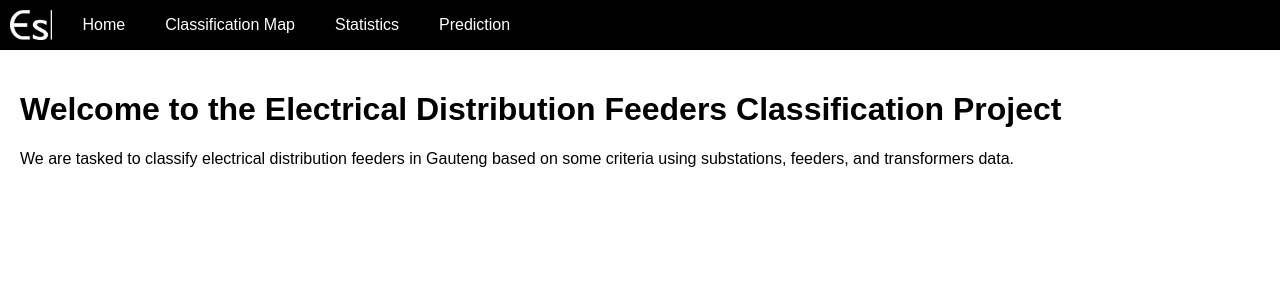
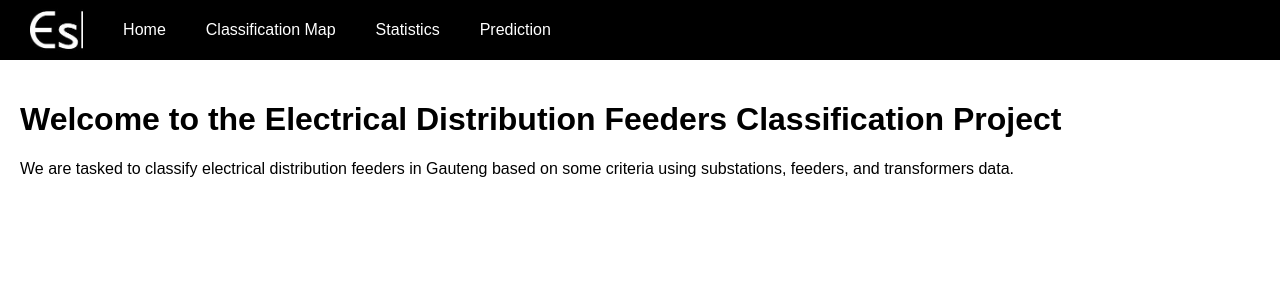
Before and after one commit to Matshavha/Python_App, a Flask app: page / in a window 1280 px wide. Shown: the top 300 px of the page. Run offline with Flask 2, Linux system fonts and the light colour scheme.

Commit message:
Update styles.css

```diff
--- a/static/css/styles.css
+++ b/static/css/styles.css
@@ -10,11 +10,12 @@ body, html {
     overflow: hidden;
     display: flex;
     align-items: center;
+    padding: 5px 10px; /* Add some padding to the navbar */
 }
 
 .navbar img {
-    height: 40px;
-    margin: 5px 10px;
+    height: 50px; /* Increase the height */
+    margin: 0 20px; /* Add margin to the sides */
     width: auto; /* Maintain aspect ratio */
 }
 
```
